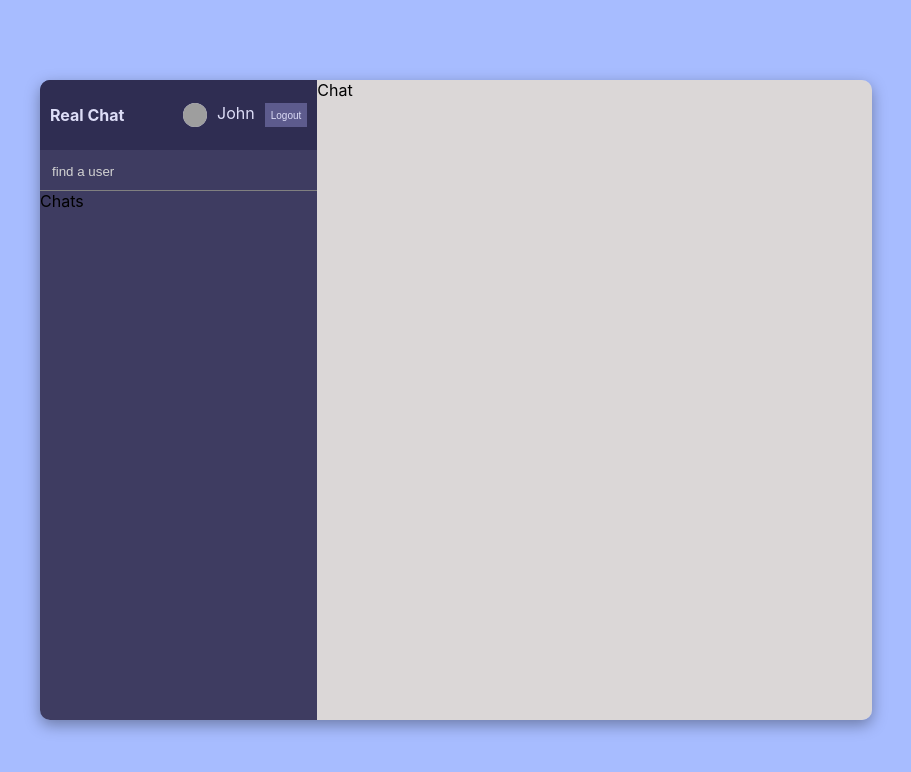
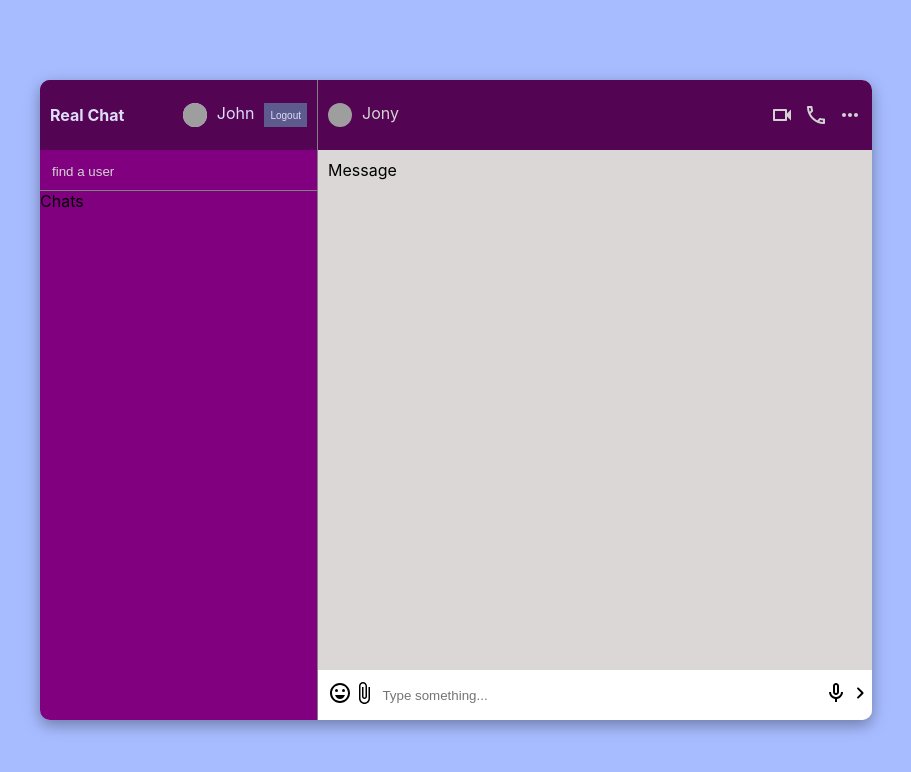
Before and after one commit to Mukesh16407/realtimechat, a React (Create React App) app in the folder client/: page / in a window 1280 px wide. Shown: the top 772 px of the page, without its empty margins (184-1095 px from the left). Built offline with nearby package versions, Linux system fonts and the light colour scheme; grey boxes are pictures that could not be loaded.

Commit message:
add-style

```diff
--- a/client/src/components/Chat.jsx
+++ b/client/src/components/Chat.jsx
@@ -1,7 +1,28 @@
-import React from 'react'
-
+import React from "react";
+import VideocamOutlinedIcon from "@mui/icons-material/VideocamOutlined";
+import CallOutlinedIcon from "@mui/icons-material/CallOutlined";
+import MoreHorizOutlinedIcon from "@mui/icons-material/MoreHorizOutlined";
+import { Messages } from "./Messages";
+import { Input } from "./Input";
 export const Chat = () => {
   return (
-    <div className='chat'>Chat</div>
-  )
-}
+    <div className="chat">
+      <div className="chatInfo">
+        <div className="other-user">
+          <img
+            src="https://encrypted-tbn0.gstatic.com/images?q=tbn:ANd9GcSzHQv_th9wq3ivQ1CVk7UZRxhbPq64oQrg5Q&usqp=CAU"
+            alt="image"
+          />
+          <span>Jony</span>
+        </div>
+        <div className="chatIcons">
+          <VideocamOutlinedIcon />
+          <CallOutlinedIcon />
+          <MoreHorizOutlinedIcon />
+        </div>
+      </div>
+      <Messages/>
+      <Input/>
+    </div>
+  );
+};
--- a/client/src/components/Input.jsx
+++ b/client/src/components/Input.jsx
@@ -1,7 +1,20 @@
 import React from 'react'
-
+import EmojiEmotionsOutlinedIcon from '@mui/icons-material/EmojiEmotionsOutlined';
+import AttachFileOutlinedIcon from '@mui/icons-material/AttachFileOutlined';
+import MicNoneOutlinedIcon from '@mui/icons-material/MicNoneOutlined';
+import NavigateNextRoundedIcon from '@mui/icons-material/NavigateNextRounded';
 export const Input = () => {
   return (
-    <div>Input</div>
+    <div  className="input">
+       <div className="send">
+        <EmojiEmotionsOutlinedIcon/>
+        <AttachFileOutlinedIcon/>
+      </div>
+      <input  type="text"placeholder="Type something..."/>
+      <div className='mic'>
+        <MicNoneOutlinedIcon/>
+        <NavigateNextRoundedIcon/>
+      </div>
+    </div>
   )
 }
--- a/client/src/components/Messages.jsx
+++ b/client/src/components/Messages.jsx
@@ -1,7 +1,10 @@
 import React from 'react'
+import { Message } from './Message'
 
 export const Messages = () => {
   return (
-    <div>Messages</div>
+    <div className="messages">
+      <Message/>
+    </div>
   )
 }
--- a/client/src/style.scss
+++ b/client/src/style.scss
@@ -86,17 +86,19 @@
 
     .sidebar {
       flex: 1;
-      background-color: #3e3c61;
+      background-color: purple;
+      border-right: 1px solid gray;
       position: relative;
 
       .navbar {
         display: flex;
         align-items: center;
-        background-color: #2f2d52;
+        background-color: rgb(83, 4, 83);
         height: 50px;
         padding: 10px;
         justify-content: space-between;
         color: #ddddf7;
+
 
         .logo {
           font-weight: bold;
@@ -141,6 +143,51 @@
     .chat {
       flex: 2;
       background-color: rgb(219, 215, 215);
+
+      .chatInfo {
+        height: 50px;
+        background-color: rgb(83, 4, 83);
+        display: flex;
+        align-items: center;
+        justify-content: space-between;
+        padding: 10px;
+        color: lightgray;
+        .other-user{
+          display: flex;
+          gap: 10px;
+          img {
+            height: 24px;
+            width: 24px;
+            border-radius: 50%;
+            object-fit: cover;
+          }
+        }
+        .chatIcons {
+          display: flex;
+          gap: 10px;
+
+        }
+      }
+      .messages{
+        padding: 10px;
+        height: calc(100% - 140px);
+
+      }
+      .input{
+        height: 50px;
+        background-color: white;
+        display: flex;
+        justify-content: space-between;
+        align-items: center;
+        padding-left: 10px;
+
+        input{
+          width: 80%;
+          border: none;
+          outline: none;
+
+        }
+      }
     }
 
   }
```
